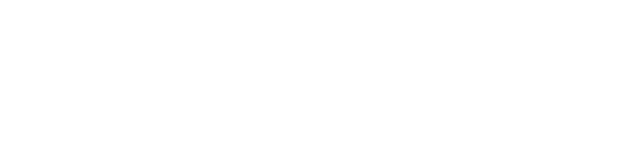
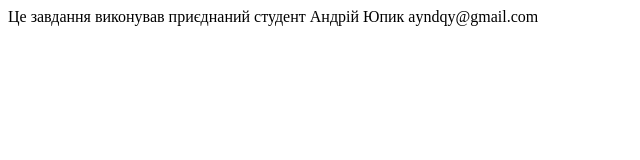
Before and after one commit to LionzzSh/lab8Shmatoloha, a plain HTML site: page task2.html in a window 1280 px wide. Shown: the whole page, without its empty margins (0-640 px from the left). Drawn offline with Linux system fonts and the light colour scheme.

Commit message:
Done task2 by Yupyk ayndqy@gmail.com

```diff
--- a/task2.html
+++ b/task2.html
@@ -7,6 +7,6 @@
   <title>Document</title>
 </head>
 <body>
-
+  Це завдання виконував приєднаний студент Андрій Юпик ayndqy@gmail.com
 </body>
 </html>
```
